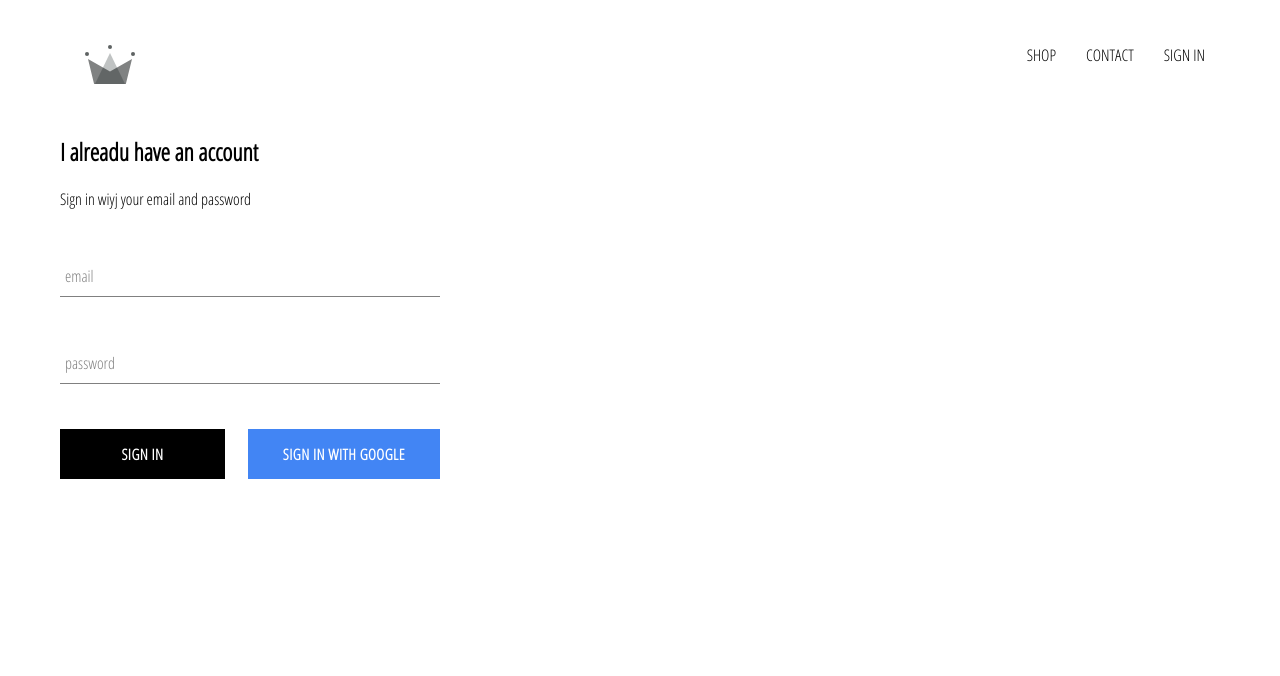
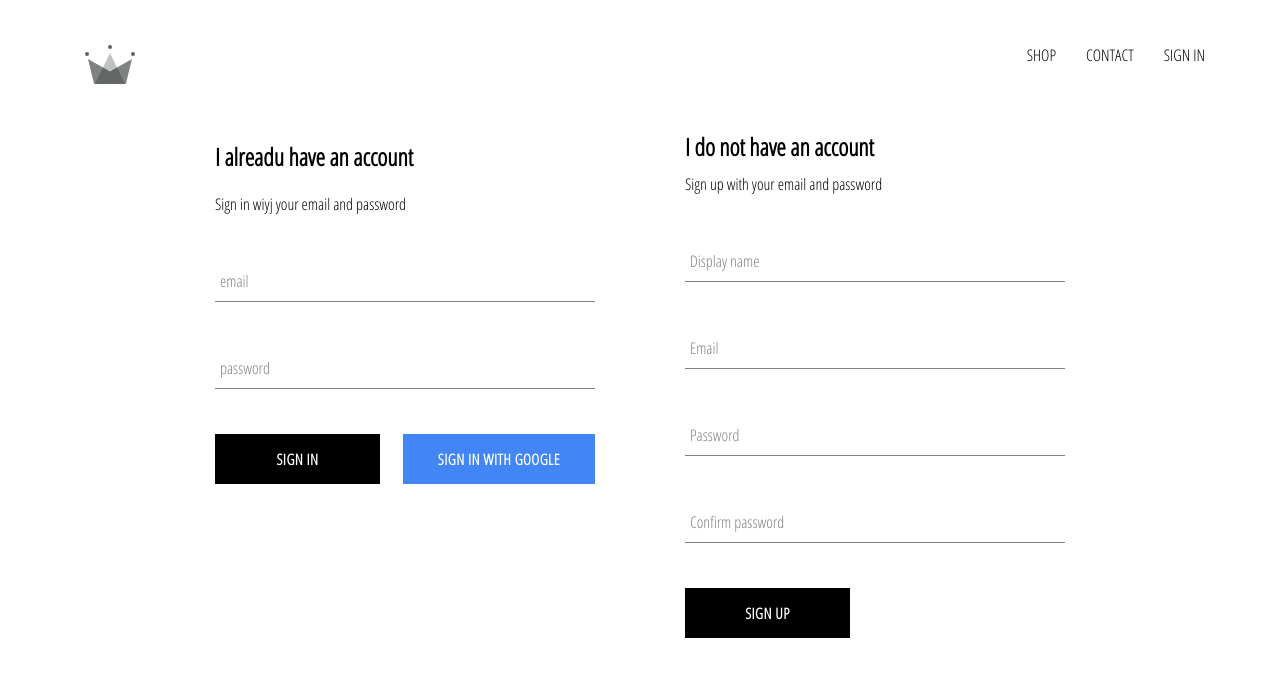
Before and after one commit to mohamed-kagyama/E-commerce, a React (Create React App) app: page /signIn in a window 1280 px wide. Shown: the top 676 px of the page. Built offline with nearby package versions, Linux system fonts and the light colour scheme; no server answers.

Commit message:
included ability to store authenticated users in the firestore database

```diff
--- a/src/App.js
+++ b/src/App.js
@@ -5,7 +5,7 @@
 import ShopPage from './pages/shop/shop.component';
 import Header from './componenets/Header/header.component';
 import SignInAndSignUpPage from './pages/sign-in-and-sign-up/sign-in-and-sign-up.component';
-import { auth } from './firebase/firebase.util';
+import { auth,createUserProfileDocument } from './firebase/firebase.util';
 
 class App extends  React.Component{
   constructor(){
@@ -18,7 +18,22 @@
   UnsubscribeFromAuth = null;
 
   componentDidMount(){
-    this.UnsubscribeFromAuth = auth.onAuthStateChanged(user=>{
+    this.UnsubscribeFromAuth = auth.onAuthStateChanged( async (user)=>{
+      if(user){
+        const userRef = await createUserProfileDocument(user);
+
+        userRef.onSnapshot(snapShot => {
+          this.setState({
+            id:snapShot.id,
+            ...snapShot.data()
+          },()=>{
+            console.log(this.state)
+          })
+        })
+
+
+      }
+
       this.setState({currentUser:user})
     })
   }
--- /dev/null
+++ b/src/componenets/sign-up/sign-up.component.jsx
@@ -0,0 +1,90 @@
+import React from 'react'
+import FormInput from '../form-input/form-input.component';
+import CustomButton from '../custom-button/custom-button.component';
+import './sign-up.styles.scss';
+import {auth,createUserProfileDocument}  from '../../firebase/firebase.util'
+
+
+class SignUp extends React.Component {
+   constructor(){
+       super();
+       this.state = {
+           displayName:'',
+           email:'',
+           password:'',
+           confirmedPassword:''
+       }
+   }
+
+   handleSubmit = async (event)=>{
+       event.preventDefault();
+       const {displayName,email,password,confirmedPassword} = this.state;
+       if(password !==confirmedPassword) {
+        alert("password don't match")
+        return;
+       }
+       try {
+        const {user} = await auth.createUserWithEmailAndPassword(email,password);
+        await createUserProfileDocument(user,{displayName});
+        this.setState({
+            email:'',
+            displayName:'',
+            password:'',
+            confirmedPassword:''
+        })
+       } catch (error) {
+           console.error(error)
+       }
+
+   }
+
+   handleChange = (event) =>{
+      const {name,value} = event.target;
+      this.setState({[name]:value})
+   }
+
+   render(){
+       const {displayName,email,password,confirmedPassword} = this.state;
+       return (<div className="sign-up">
+           <h2 className="title">I do not have an account</h2>
+           <span>Sign up with your email and password</span>
+           <form className="sign-up-form" onSubmit={this.handleSubmit}>
+                <FormInput
+                type="text"
+                name="displayName"
+                value={displayName}
+                onChange={this.handleChange}
+                label="Display name"
+                required
+                />
+                <FormInput
+                type="email"
+                name="email"
+                value={email}
+                onChange={this.handleChange}
+                label="Email"
+                required
+                />
+                <FormInput
+                type="password"
+                name="password"
+                value={password}
+                onChange={this.handleChange}
+                label="Password"
+                required
+                />
+                <FormInput
+                type="password"
+                name="confirmedPassword"
+                value={confirmedPassword}
+                onChange={this.handleChange}
+                label="Confirm password"
+                required
+                />
+                <CustomButton type="submit">SIGN UP</CustomButton>
+           </form>
+       </div>)
+   }
+}
+
+export default SignUp
--- /dev/null
+++ b/src/componenets/sign-up/sign-up.styles.scss
@@ -0,0 +1,9 @@
+.sign-up {
+    display: flex;
+    flex-direction: column;
+    width: 380px;
+
+    .title {
+      margin: 10px 0;
+    }
+  }
--- a/src/firebase/firebase.util.js
+++ b/src/firebase/firebase.util.js
@@ -18,6 +18,37 @@
 export const auth = firebase.auth();
 export const firestore = firebase.firestore();
 
+
+// create user
+export const createUserProfileDocument = async (userAuth,additionalData) => {
+  if(!userAuth) return;
+  const userRef = await firestore.doc(`users/${userAuth.uid}`);
+  console.log(userRef)
+
+  const SnapShot = await userRef.get();
+  if(!SnapShot.exists){
+    const {displayName,email}  =userAuth;
+    const createdAt = new Date();
+
+    try{
+      await userRef.set({
+        email,
+        displayName,
+        createdAt,
+        ...additionalData
+      })
+    }
+    catch(error){
+      console.log("an error occured while creating a user: ",error.message)
+    }
+  }
+
+  return userRef;
+
+}
+
+
+
 const provider = new firebase.auth.GoogleAuthProvider();
 provider.setCustomParameters({ prompt: 'select_account' });
 
--- a/src/pages/sign-in-and-sign-up/sign-in-and-sign-up.component.jsx
+++ b/src/pages/sign-in-and-sign-up/sign-in-and-sign-up.component.jsx
@@ -1,10 +1,11 @@
 import React from "react";
 import './sign-in-and-sign-up.styles.scss';
 import SignIn from "../../componenets/sign-in/sign-in.component";
-
+import SignUp from "../../componenets/sign-up/sign-up.component";
 const SignInAndSignUpPage = () =>{
     return (<div className="sign-in-and-sign-up">
         <SignIn />
+        <SignUp />
     </div>)
 }
 
--- a/src/pages/sign-in-and-sign-up/sign-in-and-sign-up.styles.scss
+++ b/src/pages/sign-in-and-sign-up/sign-in-and-sign-up.styles.scss
@@ -0,0 +1,6 @@
+.sign-in-and-sign-up {
+    width: 850px;
+    display: flex;
+    justify-content: space-between;
+    margin: 30px auto;
+  }
```
